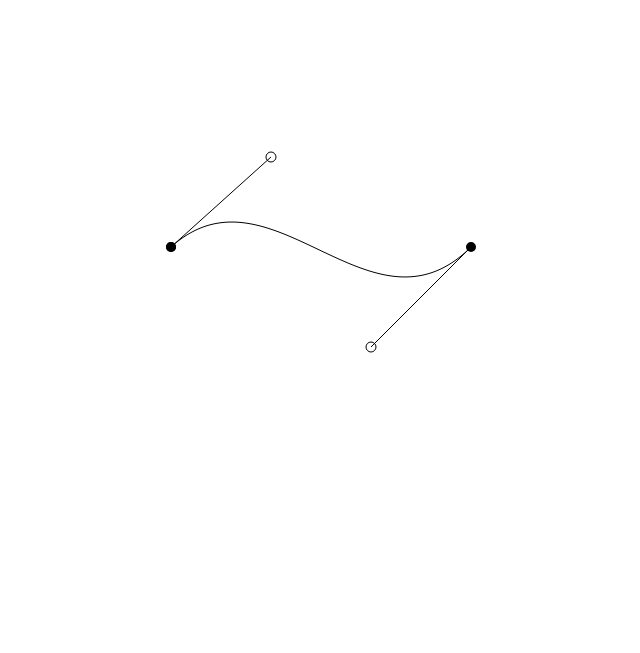
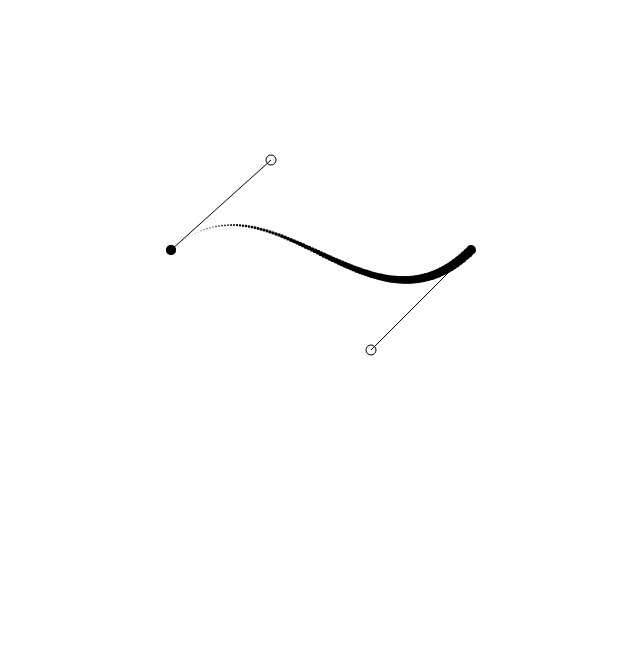
Before and after one commit to hunkim98/curves, a website built with Vite: page index.html in a window 1280 px wide. Shown: the whole page, without its empty margins (269-909 px from the left). Built offline with nearby package versions, Linux system fonts and the light colour scheme.

Commit message:
Test bezier with variable arc

```diff
--- a/src/canvas.ts
+++ b/src/canvas.ts
@@ -19,19 +19,25 @@ function cubicBezier(p0: Point, p1: Point, p2: Point, p3: Point, t: number) {
 }
 
 export function setupCanvas(element: HTMLCanvasElement) {
+  const dpr = window.devicePixelRatio || 1;
+  const rect = element.parentElement!.getBoundingClientRect();
+  element.style.width = rect.width + "px";
+  element.style.height = rect.height + "px";
+
   element.width = width;
   element.height = height;
 
   console.log(element);
   const ctx = element.getContext("2d")!;
+  ctx.scale(dpr, dpr);
   ctx.save();
   ctx.fillStyle = "white";
   ctx.fillRect(0, 0, width, height);
   ctx.restore();
-  var startPoint = { x: 50, y: 100 };
-  var controlPoint1 = { x: 150, y: 10 };
-  var controlPoint2 = { x: 250, y: 200 };
-  var endPoint = { x: 350, y: 100 };
+  const startPoint = { x: 50 / dpr, y: 100 / dpr };
+  const controlPoint1 = { x: 150 / dpr, y: 10 / dpr };
+  const controlPoint2 = { x: 250 / dpr, y: 200 / dpr };
+  const endPoint = { x: 350 / dpr, y: 100 / dpr };
 
   ctx.fillStyle = "black";
   ctx.strokeStyle = "black";
@@ -78,6 +84,7 @@ export function setupCanvas(element: HTMLCanvasElement) {
 
   ctx.save();
   ctx.beginPath();
+  let count = 0;
   for (var t = 0; t <= 1; t += 0.01) {
     var pointOnCurve = cubicBezier(
       startPoint,
@@ -86,9 +93,12 @@ export function setupCanvas(element: HTMLCanvasElement) {
       endPoint,
       t
     );
-    ctx.lineTo(pointOnCurve.x, pointOnCurve.y);
+    ctx.beginPath();
+    ctx.arc(pointOnCurve.x, pointOnCurve.y, t * 5, 0, 2 * Math.PI);
+    ctx.fill();
+    ctx.closePath();
+    count++;
   }
-  ctx.stroke();
   ctx.restore();
 }
 
--- a/src/main.ts
+++ b/src/main.ts
@@ -2,7 +2,7 @@ import "./style.css";
 import { setupCanvas } from "./canvas.ts";
 
 document.querySelector<HTMLDivElement>("#app")!.innerHTML = `
-  <div>
+  <div id="background">
     <canvas id="canvas"/>
   </div>
 `;
--- a/src/style.css
+++ b/src/style.css
@@ -95,3 +95,8 @@ button:focus-visible {
     background-color: #f9f9f9;
   }
 }
+
+#background {
+  width: 500px;
+  height: 500px;
+}
```
